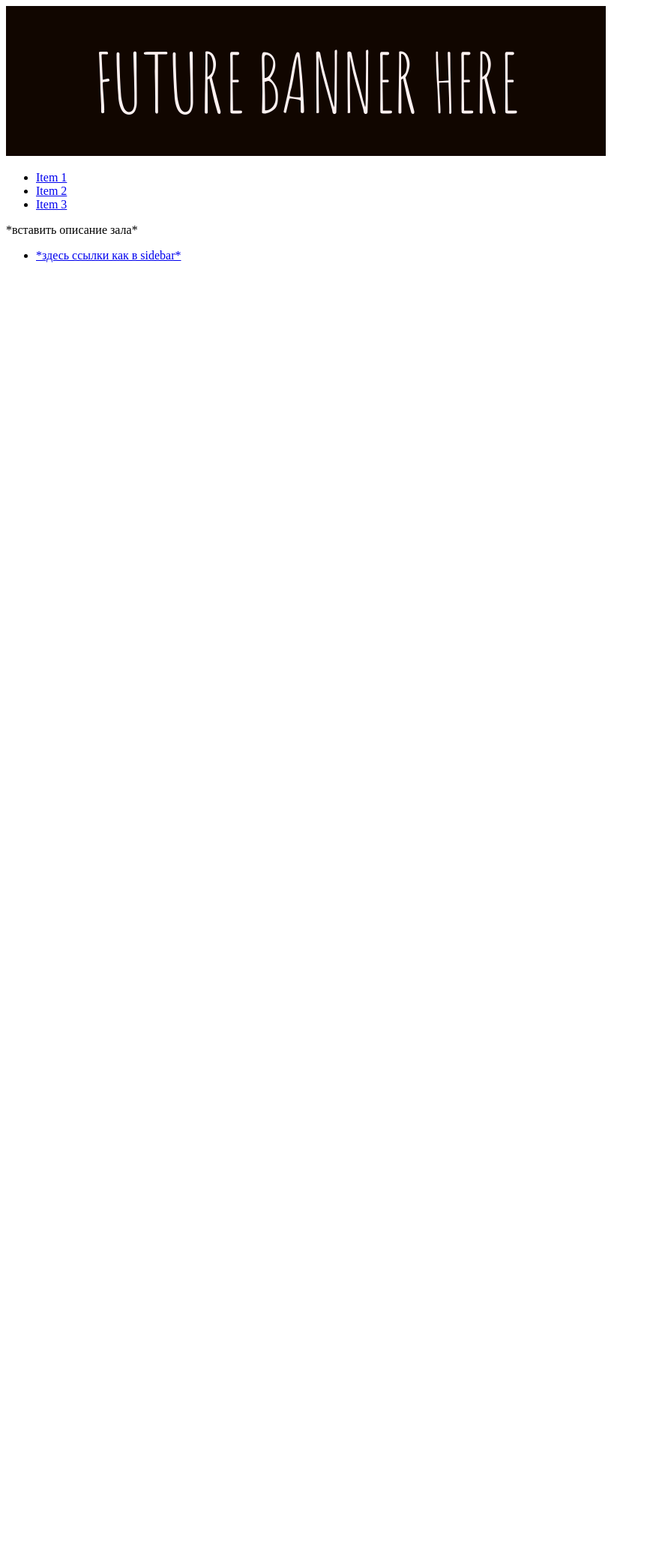
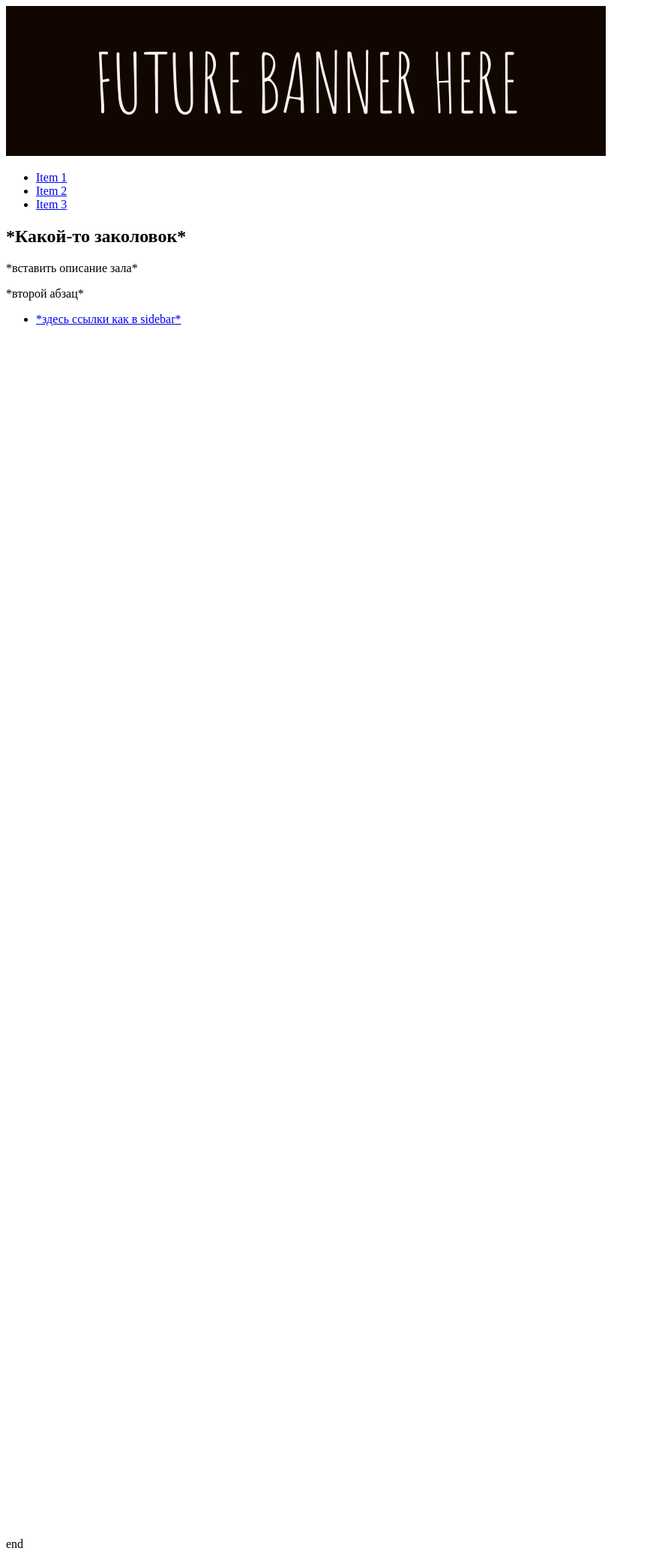
Before and after one commit to RedRatInAHat/virtual-gallery, a Django app: page / in a window 1280 px wide. Shown: the whole page at 75% size, without its empty margins (0-863 px from the left). Before the commit the page ends 350 px from the top, so only its background shows below. Run offline with Django 3.2, Linux system fonts and the light colour scheme.

Commit message:
Change main_page.htlm for test needs
See #10

```diff
--- a/program part/vg_site/main_page/templates/main_page/main.html
+++ b/program part/vg_site/main_page/templates/main_page/main.html
@@ -5,8 +5,99 @@ Welcome!
 {% endblock title%}
 
 {% block content %}
+<h1>*Какой-то заколовок*</h1>
 <p>*вставить описание зала*</p>
+<p>*второй абзац*</p>
 <ul>
   <li><a href="#">*здесь ссылки как в sidebar*</a></li>
 </ul>
+<br>
+<br>
+<br>
+<br>
+<br>
+<br>
+<br>
+<br>
+<br>
+<br>
+<br>
+<br>
+<br>
+<br>
+<br>
+<br>
+<br>
+<br>
+<br>
+<br>
+<br>
+<br>
+<br>
+<br>
+<br>
+<br>
+<br>
+<br>
+<br>
+<br>
+<br>
+<br>
+<br>
+<br>
+<br>
+<br>
+<br>
+<br>
+<br>
+<br>
+<br>
+<br>
+<br>
+<br>
+<br>
+<br>
+<br>
+<br>
+<br>
+<br>
+<br>
+<br>
+<br>
+<br>
+<br>
+<br>
+<br>
+<br>
+<br>
+<br>
+<br>
+<br>
+<br>
+<br>
+<br>
+<br>
+<br>
+<br>
+<br>
+<br>
+<br>
+<br>
+<br>
+<br>
+<br>
+<br>
+<br>
+<br>
+<br>
+<br>
+<br>
+<br>
+<br>
+<br>
+<br>
+<br>
+<br>
+<br>
+<p>end</p>
 {% endblock content%}
```
